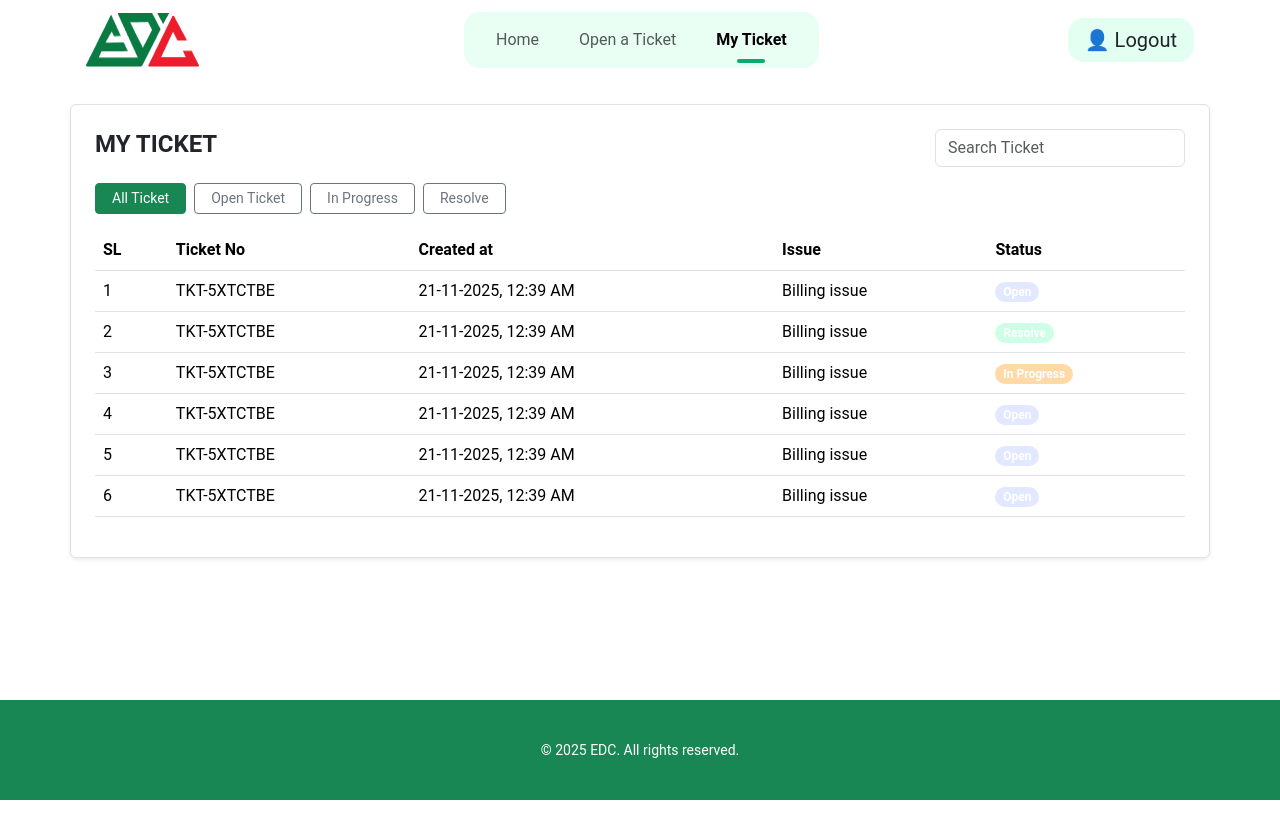
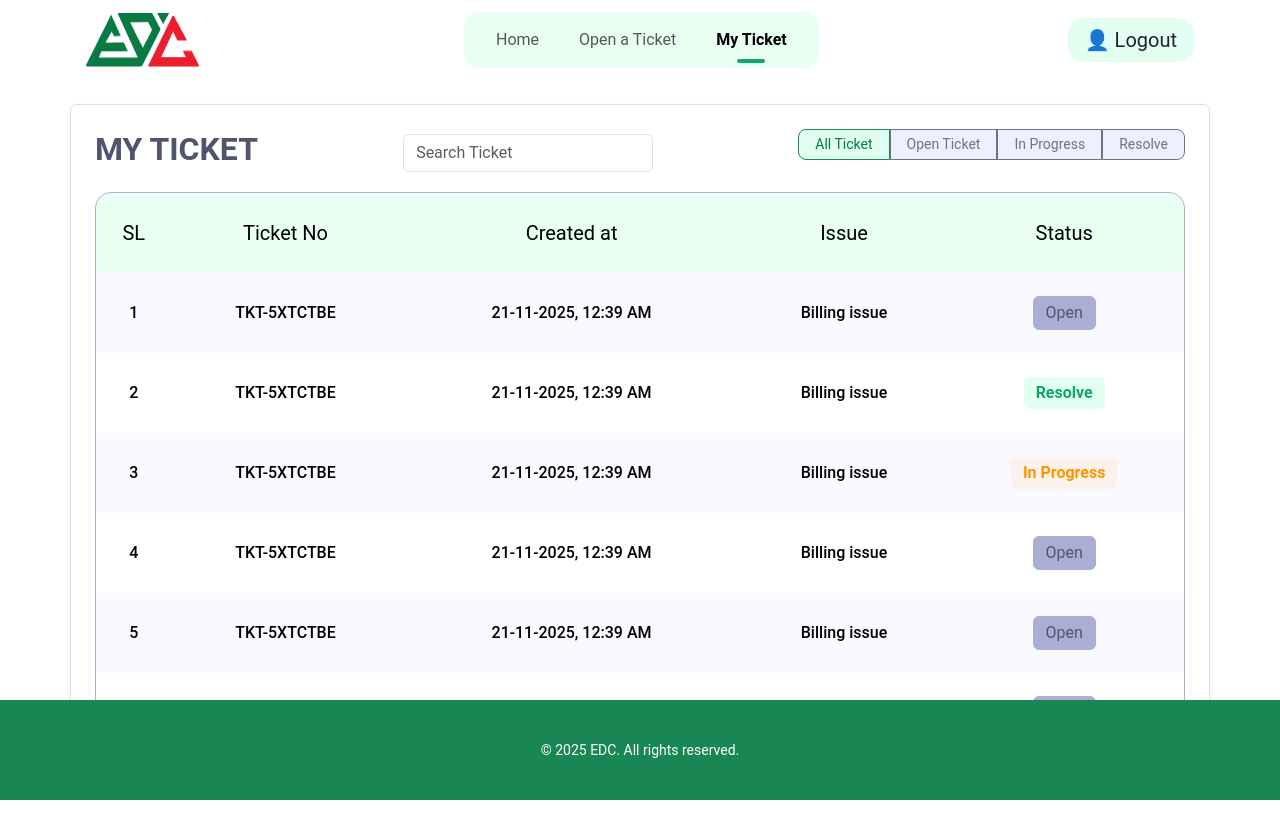
Before and after one commit to aslamcric/Demo_Ticket_System, a React app: page /ticketPage in a window 1280 px wide. Shown: the top 838 px of the page. Before the commit the page ends 800 px from the top, so only its background shows below. Built offline with nearby package versions, Linux system fonts and the light colour scheme; the HTML template or start-up script is replaced by a standard one.

Commit message:
Done all the 3 pages! Refactor ticket page styles and enhance layout for better user experience

```diff
--- a/src/index.css
+++ b/src/index.css
@@ -65,51 +65,6 @@ body {
 
 /* Footer Part End ===============================================
 ==================================================================*/
-
-/* Ticket Page ===================================================*/
-.ticket-container {
-  background: #ffffff;
-  border-radius: 15px;
-  border: 1px solid #dee2e6;
-}
-
-.search-input {
-  max-width: 250px;
-}
-
-.custom-table thead {
-  background-color: #e5f9ed; /* light mint green */
-}
-
-.custom-table th {
-  font-weight: 600;
-  color: #555;
-}
-
-.custom-table tbody tr:nth-child(even) {
-  background-color: #f9f9f9; /* light gray row */
-}
-
-/* Status styles */
-.status-open {
-  background: #e2e8ff;
-  color: #3e57d0;
-}
-
-.status-resolve {
-  background: #ccffe5;
-  color: #0ea86b;
-}
-
-.status-progress {
-  background: #ffd9a6;
-  color: #cc7a00;
-}
-
-.badge {
-  padding: 8px 12px;
-  font-size: 0.75rem;
-}
 
 /* login page css =============================================*/
 
@@ -274,3 +229,109 @@ body {
   width: 524px !important;
   margin: 0 auto;
 }
+
+/* Ticket Page Start ===================================================*/
+.ticket-container {
+  background: #ffffff;
+  border-radius: 15px;
+  border: 1px solid #dee2e6;
+}
+
+.my-ticket {
+  font-weight: 600;
+  font-style: SemiBold;
+  font-size: 32px;
+  line-height: 100%;
+  letter-spacing: 0%;
+  text-align: center;
+  color: rgba(81, 84, 111, 1);
+}
+
+.search-input {
+  max-width: 250px;
+}
+
+.all-ticket-btn {
+  background: #e1fdf1 !important;
+  color: rgba(10, 122, 67, 1) !important;
+  border: #e1fdf1;
+  border-radius: 8px 0px 0px 8px !important;
+  font-weight: 400px !important;
+}
+
+.ticket-btn {
+  background-color: #eef0ff !important;
+  border-radius: 0px 0px 0px 0px !important;
+}
+
+.ticket-btn-last {
+  background-color: #eef0ff !important;
+  border-radius: 0px 8px 8px 0px !important;
+}
+
+.table-header th {
+  background-color: rgba(212, 255, 234, 0.5) !important;
+  color: black !important;
+  font-weight: 400;
+  font-style: Regular;
+  font-size: 20px;
+  line-height: 100%;
+  letter-spacing: 0%;
+  height: 80px;
+  text-align: center;
+  vertical-align: middle;
+  border: none !important;
+}
+
+.custom-table tr {
+  height: 80px;
+  vertical-align: middle;
+  font-weight: 500;
+  font-style: Medium;
+  font-size: 16px;
+  line-height: 36px;
+  letter-spacing: 0%;
+  text-align: center;
+}
+
+.custom-table tbody tr:nth-child(odd) td {
+  background-color: #f9f9ff !important;
+  border: none !important;
+}
+.custom-table tbody tr:nth-child(even) td {
+  border: none !important;
+}
+
+.custom-table {
+  border: 1px solid rgba(169, 174, 212, 1) !important;
+  border-radius: 16px !important;
+  overflow: hidden !important;
+  border-collapse: separate !important;
+  border-spacing: 0 !important;
+}
+
+/* Status styles =======================================*/
+.status-open {
+  background: rgba(169, 174, 212, 1);
+  color: rgba(81, 84, 111, 1) !important;
+  border: 1px solid rgba(169, 174, 212, 1);
+  font-weight: 400 !important;
+  font-size: 20px !important;
+  line-height: 100% !important;
+}
+
+.status-resolve {
+  background: #e3fff1 !important;
+  color: #0ea86b !important;
+}
+
+.status-progress {
+  background: rgba(255, 149, 0, 0.08) !important;
+  color: rgba(255, 149, 0, 1) !important ;
+}
+
+.badge {
+  padding: 8px 12px !important;
+  font-size: 16px !important;
+  align-items: end !important;
+}
--- a/src/pages/TicketPage.jsx
+++ b/src/pages/TicketPage.jsx
@@ -64,33 +64,35 @@ const TicketPage = () => {
     <div className="ticket-container container p-4 my-4 rounded shadow-sm">
       {/* Title and Search */}
       <div className="d-flex justify-content-between align-items-center mb-3">
-        <h4 className="fw-bold">MY TICKET</h4>
+        <h4 className="my-ticket">MY TICKET</h4>
         <input
           type="text"
           className="form-control search-input"
           placeholder="Search Ticket"
         />
-      </div>
 
         {/* Filter Buttons */}
-      <div className="mb-3 d-flex gap-2">
-        <button className="btn btn-success btn-sm px-3">All Ticket</button>
-        <button className="btn btn-outline-secondary btn-sm px-3">
+        <div className="mb-3 d-flex ">
+          <button className="btn btn-success btn-sm px-3 all-ticket-btn">
+            All Ticket
+          </button>
+          <button className="btn btn-outline-secondary btn-sm px-3 ticket-btn">
             Open Ticket
           </button>
-        <button className="btn btn-outline-secondary btn-sm px-3">
+          <button className="btn btn-outline-secondary btn-sm px-3 ticket-btn">
             In Progress
           </button>
-        <button className="btn btn-outline-secondary btn-sm px-3">
+          <button className="btn btn-outline-secondary btn-sm px-3 ticket-btn-last">
             Resolve
           </button>
+        </div>
       </div>
 
       {/* Table */}
       <div className="table-responsive">
-        <table className="table table-hover custom-table">
+        {/* <table className="table table-hover custom-table">
           <thead>
-            <tr>
+            <tr className="table-header">
               <th>SL</th>
               <th>Ticket No</th>
               <th>Created at</th>
@@ -116,6 +118,34 @@ const TicketPage = () => {
               </tr>
             ))}
           </tbody>
+        </table> */}
+
+        <table className="table table-hover custom-table ">
+          <thead>
+            <tr className="table-header">
+              <th>SL</th>
+              <th>Ticket No</th>
+              <th>Created at</th>
+              <th>Issue</th>
+              <th>Status</th>
+            </tr>
+          </thead>
+
+          <tbody>
+            {tickets.map((t, index) => (
+              <tr key={t.id}>
+                <td>{index + 1}</td>
+                <td>{t.number}</td>
+                <td>{t.date}</td>
+                <td>{t.issue}</td>
+                <td>
+                  <span className={`badge  ${statusClass(t.status)}`}>
+                    {t.status}
+                  </span>
+                </td>
+              </tr>
+            ))}
+          </tbody>
         </table>
       </div>
     </div>
```
Also changed, not shown: src/pages/OpenTicket.jsx (+3 -83 lines). Lines whose indentation alone changed are shown as unchanged.
